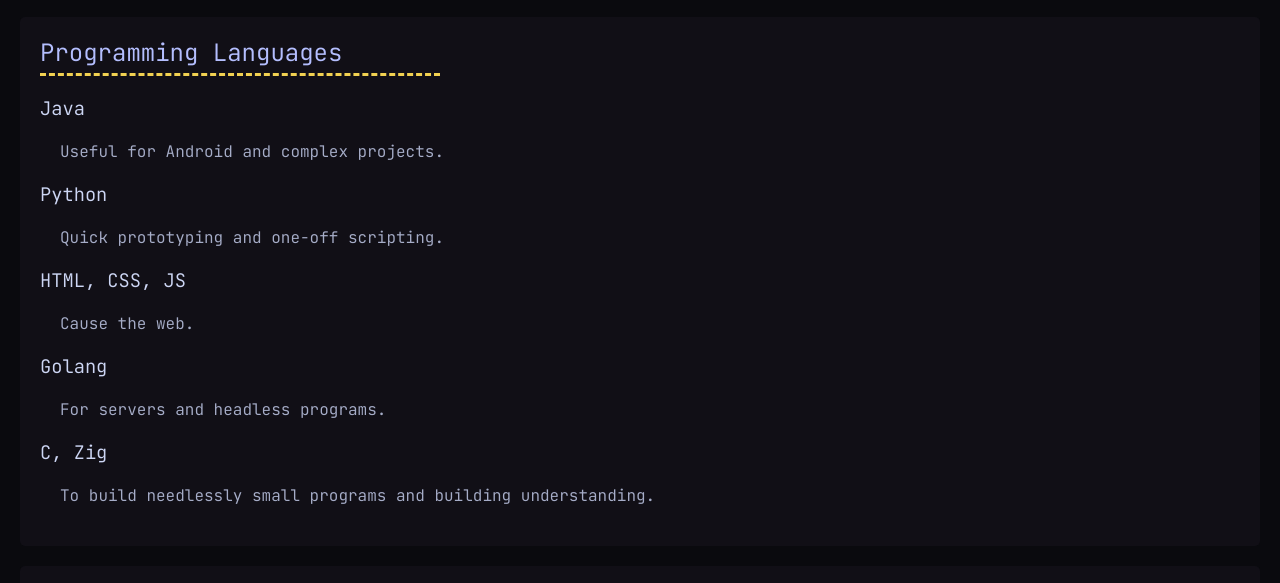
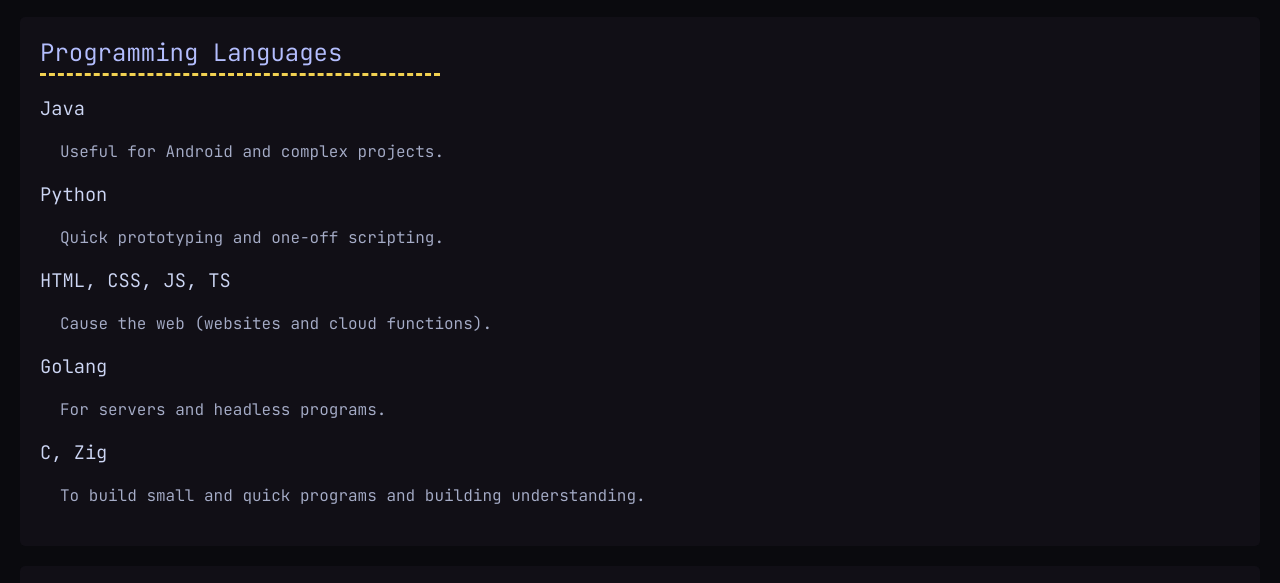
Before and after one commit to wmartinmimi/wmartinmimi.github.io, an Astro site: page /tools in a window 1280 px wide. Shown: the part 203-786 px from the top of the page. Built offline with nearby package versions, Linux system fonts and the light colour scheme; Astro itself is replaced by a stand-in of ours.

Commit message:
update list of tools

```diff
--- a/src/pages/tools.astro
+++ b/src/pages/tools.astro
@@ -16,12 +16,12 @@ import Card from "../components/Card.astro";
         <p>Useful for Android and complex projects.</p>
         <h3>Python</h3>
         <p>Quick prototyping and one-off scripting.</p>
-        <h3>HTML, CSS, JS</h3>
-        <p>Cause the web.</p>
+        <h3>HTML, CSS, JS, TS</h3>
+        <p>Cause the web (websites and cloud functions).</p>
         <h3>Golang</h3>
         <p>For servers and headless programs.</p>
         <h3>C, Zig</h3>
-        <p>To build needlessly small programs and building understanding.</p>
+        <p>To build small and quick programs and building understanding.</p>
     </Card>
 
     <Card heading="Editors">
```
